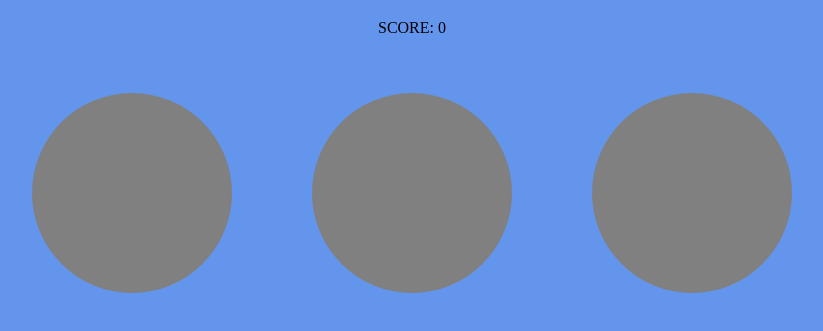
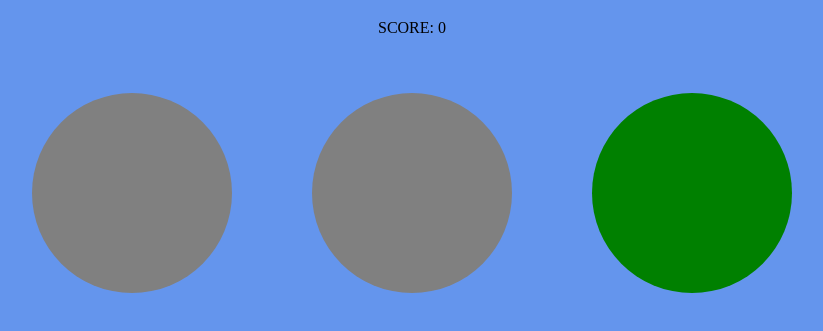
Before and after one commit to YashSaeko642/WHACKY-DACKY, a plain HTML site: page WHACKY.html in a window 1280 px wide. Shown: the part 61-392 px from the top of the page, without its empty margins (228-1051 px from the left). Drawn offline with Linux system fonts and the light colour scheme.

Commit message:
I KNOW IT

```diff
--- a/WHACKY.html
+++ b/WHACKY.html
@@ -21,14 +21,16 @@
     <p>SCORE: 0</p>
          </div>
         <div class="WHA">
-         <div class="circle" id="CIRCLES">
+         <div class="circle" id="C1">
             </div>
-            <div class="circle" id="CIRCLES">
+            <div class="circle" id="C2">
             </div>
-            <div class="circle" id="CIRCLES">
+            <div class="circle" id="C3">
             </div>
 </div>
+<script src="whacky.js">
 
+</script>
 
         </body>
 </html>
--- /dev/null
+++ b/whacky.js
@@ -0,0 +1,24 @@
+let random =1;
+let timer = null;
+timer=setInterval(function(){
+    random = Math.floor(Math.random()*3)+1;
+     const c1=document.getElementById("C1");
+        const c2=document.getElementById("C2");
+        const c3=document.getElementById("C3");
+    if(random==1){
+        c1.style.backgroundColor = "green";
+        c2.style.backgroundColor = "grey";
+        c3.style.backgroundColor = "grey";
+       }
+       if(random==2){
+        c1.style.backgroundColor = "grey";
+        c2.style.backgroundColor = "green";
+        c3.style.backgroundColor = "grey";
+       }
+       if(random==3){
+        c1.style.backgroundColor = "grey";
+        c2.style.backgroundColor = "grey";
+        c3.style.backgroundColor = "green";
+       }
+
+},500)
```
